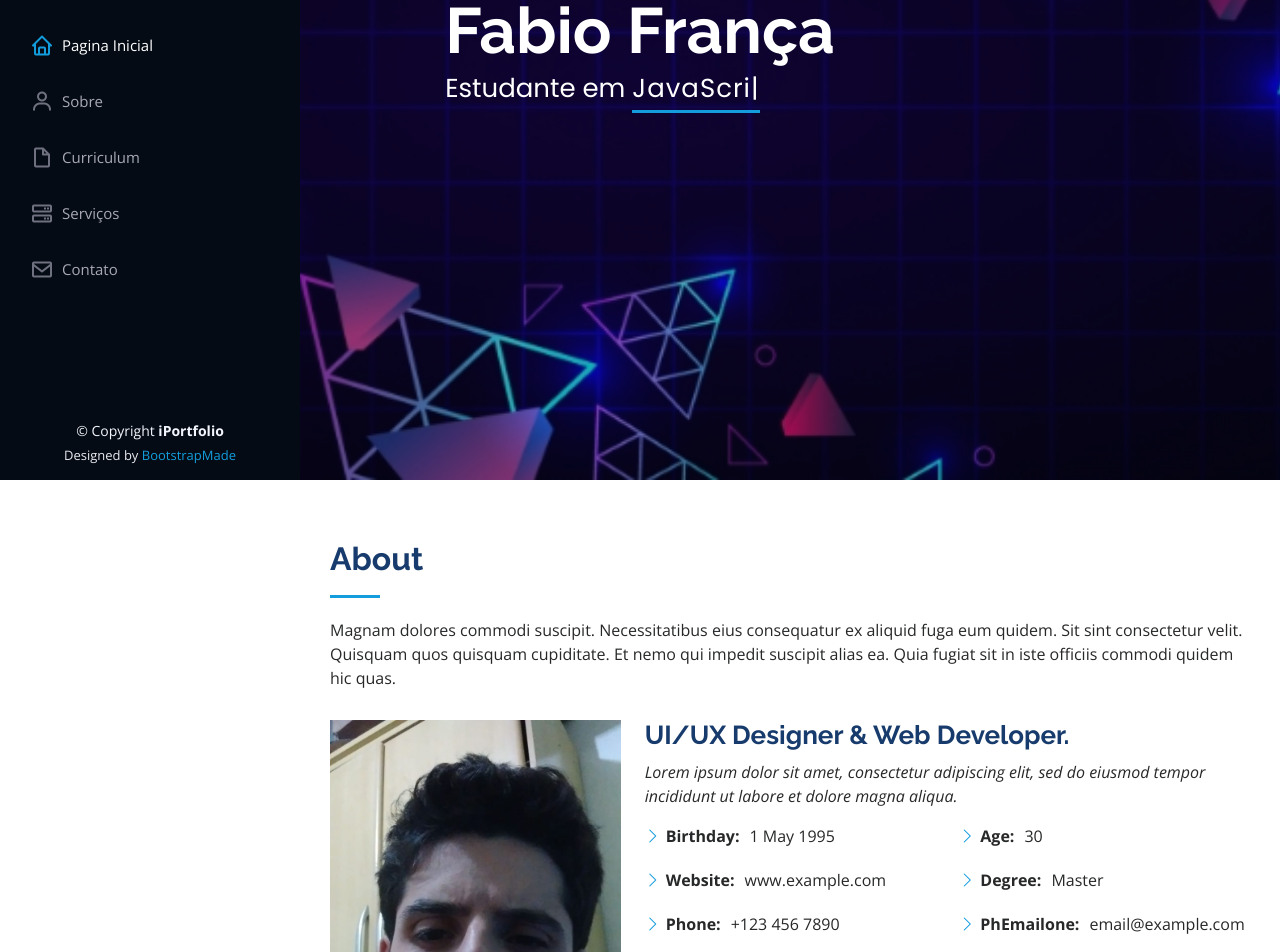
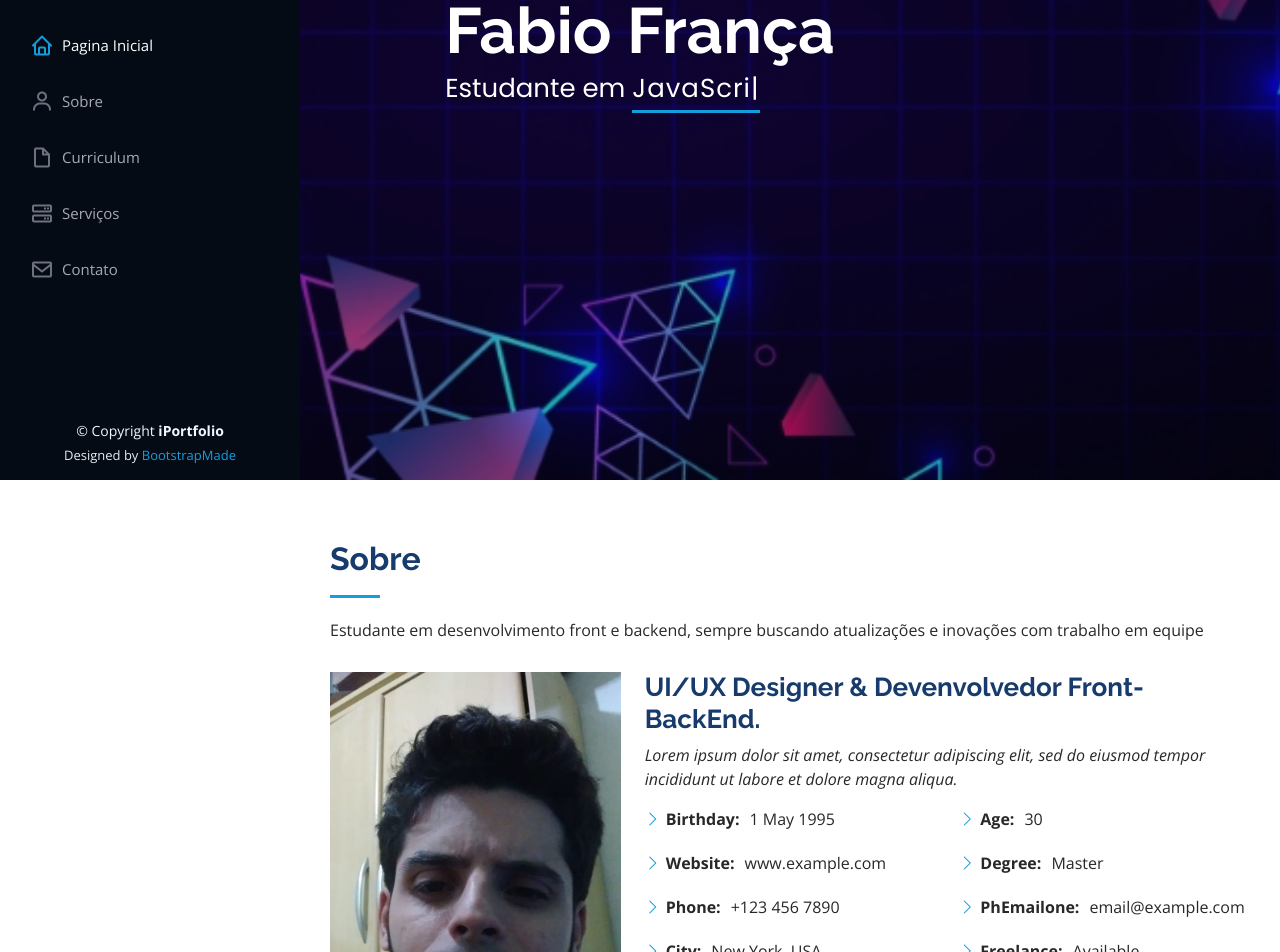
Before and after one commit to FabioRagnarDEV/Novo-Portfolio, a plain HTML site: page iPortfolio/index.html in a window 1280 px wide. Shown: the part 320-1272 px from the top of the page. Drawn offline with nearby package versions, Linux system fonts and the light colour scheme.

Commit message:
Traduzindo corpo do projeto

```diff
--- a/iPortfolio/index.html
+++ b/iPortfolio/index.html
@@ -84,8 +84,8 @@
       <div class="container">
 
         <div class="section-title">
-          <h2>About</h2>
-          <p>Magnam dolores commodi suscipit. Necessitatibus eius consequatur ex aliquid fuga eum quidem. Sit sint consectetur velit. Quisquam quos quisquam cupiditate. Et nemo qui impedit suscipit alias ea. Quia fugiat sit in iste officiis commodi quidem hic quas.</p>
+          <h2>Sobre</h2>
+          <p>Estudante em desenvolvimento front e backend, sempre buscando atualizações e inovações com trabalho em equipe</p>
         </div>
 
         <div class="row">
@@ -93,7 +93,7 @@
             <img src="assets/img/profile-img.jpg" class="img-fluid" alt="">
           </div>
           <div class="col-lg-8 pt-4 pt-lg-0 content" data-aos="fade-left">
-            <h3>UI/UX Designer &amp; Web Developer.</h3>
+            <h3>UI/UX Designer &amp; Devenvolvedor Front-BackEnd.</h3>
             <p class="fst-italic">
               Lorem ipsum dolor sit amet, consectetur adipiscing elit, sed do eiusmod tempor incididunt ut labore et dolore
               magna aliqua.
```
